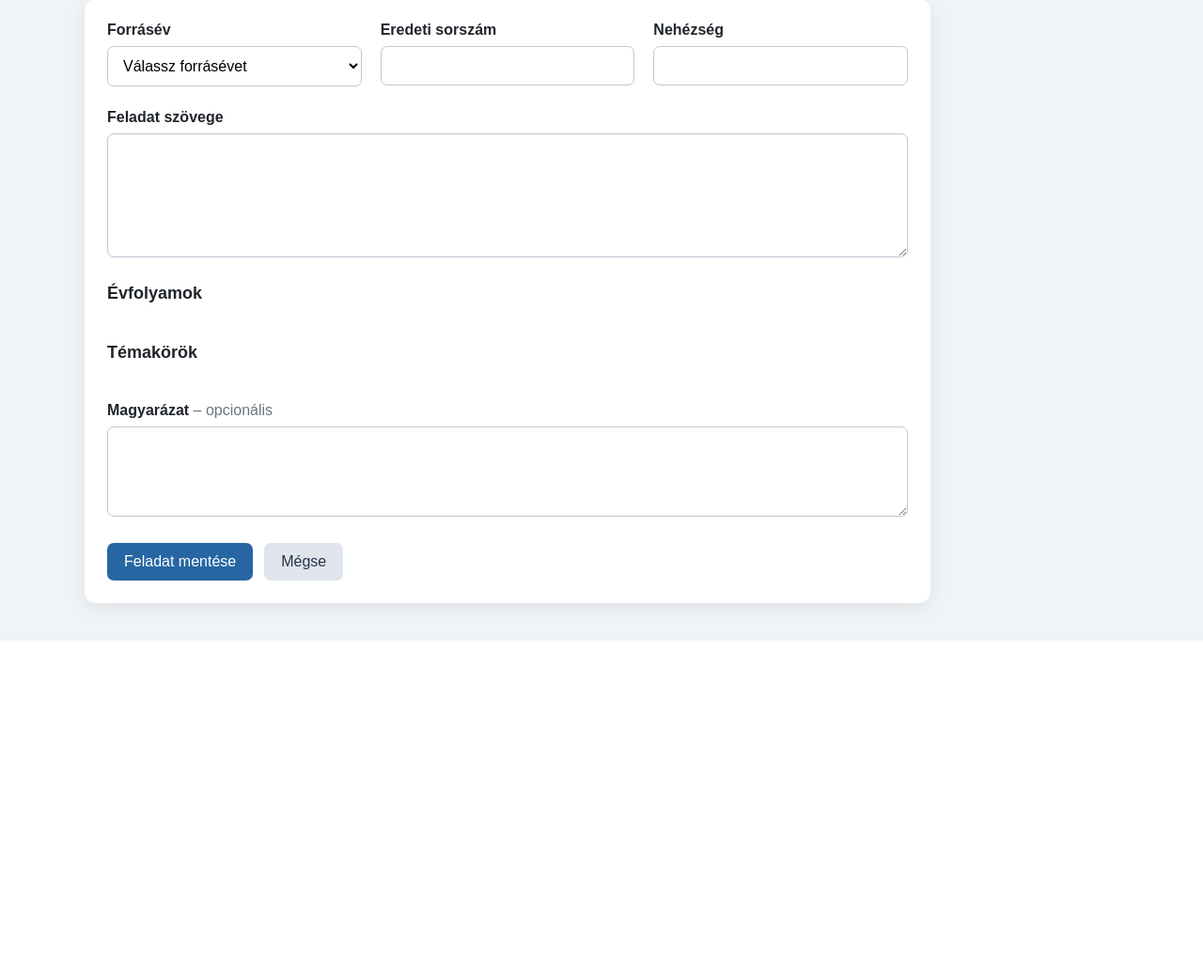
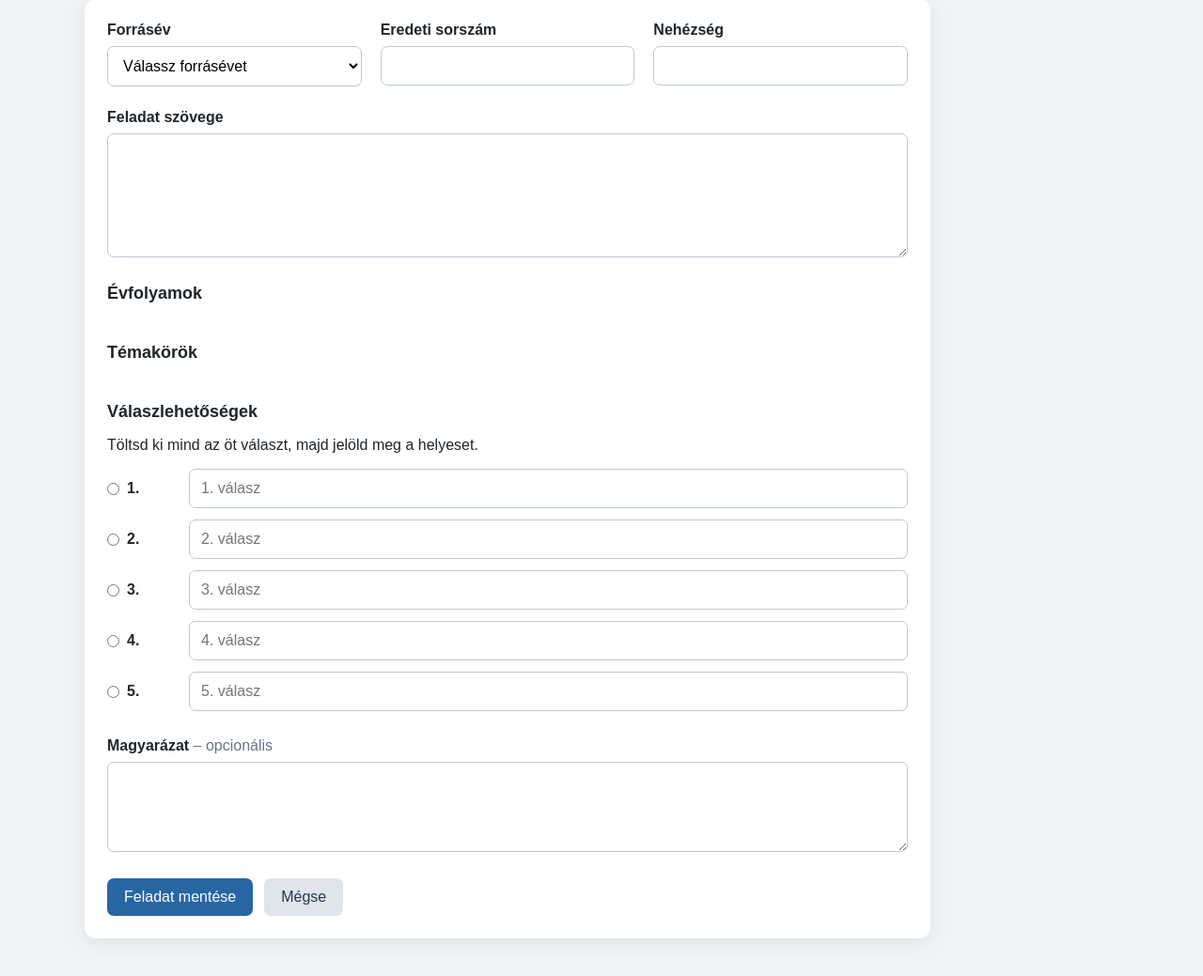
Before and after one commit to rigzoltan83/feladatverseny, a Flask app: template app/templates/admin/question_form.html in a window 1280 px wide. Shown: the part 191-1230 px from the top of the page at 94% size. Before the commit the page ends 873 px from the top, so only its background shows below. Run offline with Flask 3, Linux system fonts and the light colour scheme; the template is opened without the code that fills it, so the values that code supplies are empty; parts of the project's set-up code (start-up, migrations or seed data) failed here and were passed over; some libraries are stand-ins or nearby versions.

Commit message:
Admin: Ot valasz es helyes megoldas rogzitese

```diff
--- a/app/static/css/style.css
+++ b/app/static/css/style.css
@@ -259,3 +259,40 @@ button.button {
     color: #721c24;
     background: #f8d7da;
 }
+
+.answer-list {
+    display: grid;
+    gap: 12px;
+}
+
+.answer-row {
+    display: grid;
+    grid-template-columns: 75px 1fr;
+    align-items: center;
+    gap: 12px;
+}
+
+.answer-row > input[type="text"] {
+    width: 100%;
+    padding: 11px 12px;
+    font: inherit;
+    border: 1px solid #bdc8d3;
+    border-radius: 7px;
+}
+
+.answer-correct {
+    display: flex;
+    align-items: center;
+    gap: 8px;
+    font-weight: bold;
+}
+
+.answer-correct input {
+    margin: 0;
+}
+
+@media (max-width: 600px) {
+    .answer-row {
+        grid-template-columns: 1fr;
+    }
+}
--- a/app/templates/admin/question_form.html
+++ b/app/templates/admin/question_form.html
@@ -157,6 +157,56 @@
             </div>
         </div>
 
+	<div class="form-section">
+    	    <h2>Válaszlehetőségek</h2>
+
+    	    <p>
+                Töltsd ki mind az öt választ, majd jelöld meg a helyeset.
+            </p>
+
+            <div class="answer-list">
+                {% for position in range(1, 6) %}
+                    <div class="answer-row">
+                        <label
+                            class="answer-correct"
+                            title="Helyes válasz"
+                        >
+                            <input
+                                type="radio"
+                                name="correct_answer"
+                                value="{{ position }}"
+                                {% if
+                                    request.form.get(
+                                        'correct_answer'
+                                    ) == position|string
+                                %}
+                                    checked
+                                {% endif %}
+                                required
+                            >
+
+                            <span>
+                                {{ position }}.
+                            </span>
+                        </label>
+
+                        <input
+                            type="text"
+                            name="answer_{{ position }}"
+                            value="{{
+                                request.form.get(
+                                    'answer_' ~ position,
+                                    ''
+                                )
+                            }}"
+                            placeholder="{{ position }}. válasz"
+                            required
+                        >
+                    </div>
+                {% endfor %}
+            </div>
+        </div>
+
         <div class="form-group">
             <label for="explanation">
                 Magyarázat
```
Also changed, not shown: app/routes/admin.py (+40 -3 lines).
